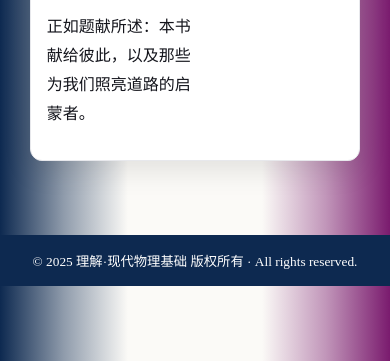
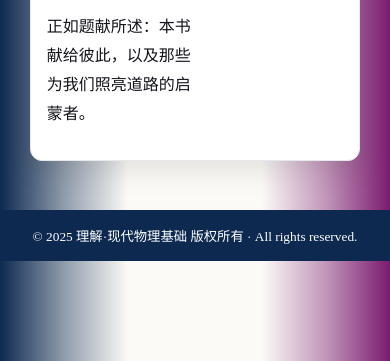
Before and after one commit to EigenAriel/tafmp.org, a plain HTML site: page about.html in a window 390 px wide. Shown: the part 583-944 px from the top of the page. Drawn offline with Linux system fonts and the light colour scheme.

Commit message:
feat: mobile PDF handling, footer fixes, mobile gradients, minor CSS tweaks

```diff
--- a/assets/css/main.css
+++ b/assets/css/main.css
@@ -507,6 +507,15 @@ body.has-cover-bg {
   line-height: 1.8;
 }
 
+.about-page .site-footer {
+  position: fixed !important;
+  left: 0;
+  right: 0;
+  bottom: 0;
+  z-index: 10;
+  margin-top: 32 !important;
+}
+
 /* 章节页：PDF预览更小（保持A4比例），大约上一版的一半 */
 .pdf-frame {
   max-width: 470px;
```
